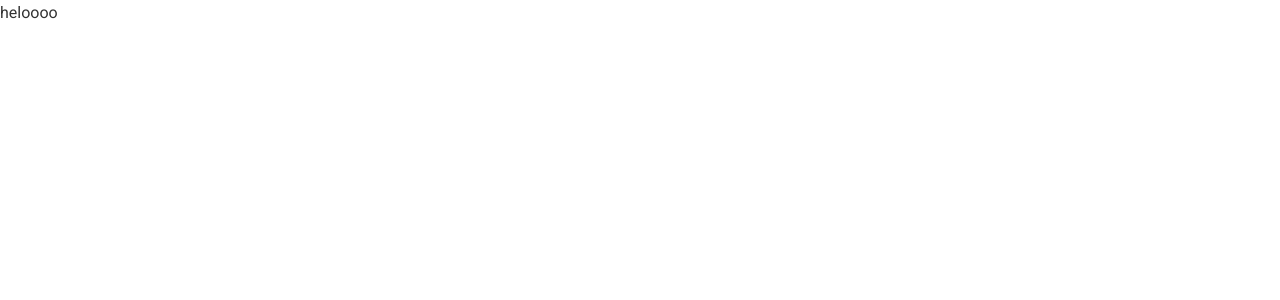
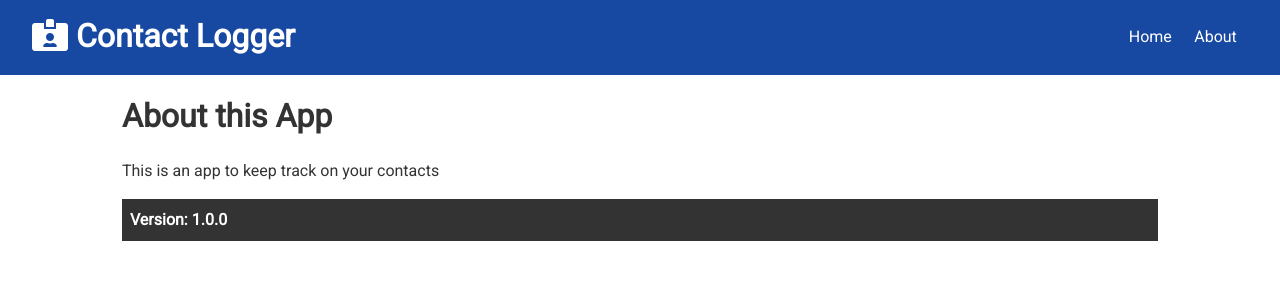
Before and after one commit to Isabelle-123/contact-book, a React (Create React App) app in the folder client/: page /about in a window 1280 px wide. Shown: the top 300 px of the page. Built offline with nearby package versions, Linux system fonts and the light colour scheme.

Commit message:
added 2 links

```diff
--- a/client/public/index.html
+++ b/client/public/index.html
@@ -9,7 +9,6 @@
       name="description"
       content="Web site created using create-react-app"
     />
-    <link rel="apple-touch-icon" href="%PUBLIC_URL%/logo192.png" />
 
     <link rel="manifest" href="%PUBLIC_URL%/manifest.json" />
     <link
--- a/client/src/App.js
+++ b/client/src/App.js
@@ -1,8 +1,24 @@
 import React from 'react'
 import './App.css'
+import Navbar from './components/layout/Navbar'
+import Home from './components/pages/Home'
+import About from './components/pages/About'
+import { BrowserRouter as Router, Route, Switch } from 'react-router-dom'
 
 const App = () => {
-  return <div className='App'>heloooo</div>
+  return (
+    <Router>
+      <>
+        <Navbar />
+        <div className='container'>
+          <Switch>
+            <Route exact path='/' component={Home} />
+            <Route exact path='/about' component={About} />
+          </Switch>
+        </div>
+      </>
+    </Router>
+  )
 }
 
 export default App
--- /dev/null
+++ b/client/src/components/layout/Navbar.js
@@ -0,0 +1,32 @@
+import React from 'react'
+import PropTypes from 'prop-types'
+import { Link } from 'react-router-dom'
+
+const Navbar = ({ title, icon }) => {
+  return (
+    <div className='navbar bg-primary'>
+      <h1>
+        <i className={icon} />
+        {title}
+      </h1>
+      <ul>
+        <li>
+          <Link to='/'>Home</Link>
+          <Link to='/about'>About</Link>
+        </li>
+      </ul>
+    </div>
+  )
+}
+
+Navbar.propTypes = {
+  title: PropTypes.string.isRequired,
+  icon: PropTypes.string,
+}
+
+Navbar.defaultProps = {
+  title: ' Contact Logger',
+  icon: 'fas fa-id-card-alt',
+}
+
+export default Navbar
--- /dev/null
+++ b/client/src/components/pages/About.js
@@ -0,0 +1,15 @@
+import React from 'react'
+
+const About = () => {
+  return (
+    <div>
+      <h1>About this App</h1>
+      <p className='my-1'>This is an app to keep track on your contacts</p>
+      <p className='bg-dark p'>
+        <strong>Version: 1.0.0</strong>
+      </p>
+    </div>
+  )
+}
+
+export default About
--- /dev/null
+++ b/client/src/components/pages/Home.js
@@ -0,0 +1,11 @@
+import React from 'react'
+
+const Home = () => {
+  return (
+    <div>
+      <h1>Home</h1>
+    </div>
+  )
+}
+
+export default Home
```
Also changed, not shown: client/src/setupTests.js (deleted, +0 -5 lines), 1 other file (tests, documents, lock files or other folders).
